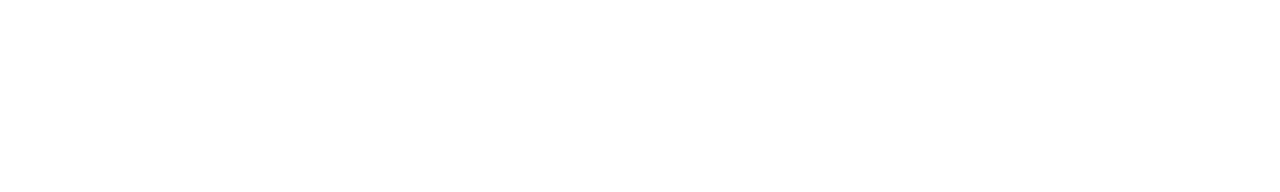
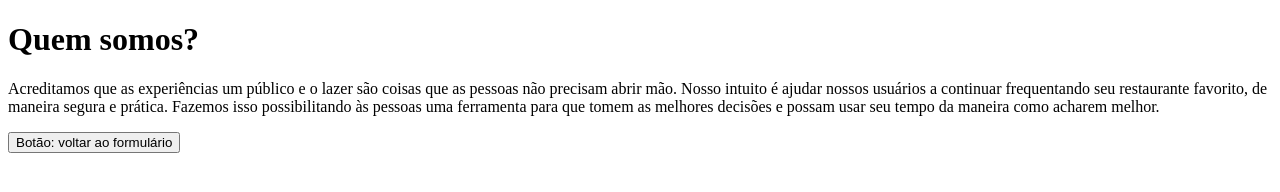
Before and after one commit to spe-team/spe-landing-page, a plain HTML site: page quem_somos.html in a window 1280 px wide. Drawn offline with Linux system fonts and the light colour scheme.

Commit message:
descrição da página quem somos

```diff
--- a/quem_somos.html
+++ b/quem_somos.html
@@ -6,6 +6,11 @@
     <title>SPE</title>
 </head>
 <body>
-
+    <h1>Quem somos?</h1>
+    <p>Acreditamos que as experiências um público e o lazer são coisas que as pessoas não precisam abrir mão.
+    Nosso intuito é ajudar nossos usuários a continuar frequentando seu restaurante favorito, de maneira segura e prática.
+    Fazemos isso possibilitando às pessoas uma ferramenta para que tomem as melhores decisões e possam usar seu tempo da
+    maneira como acharem melhor.</p>
+    <button>Botão: voltar ao formulário</button>
 </body>
 </html>
```
